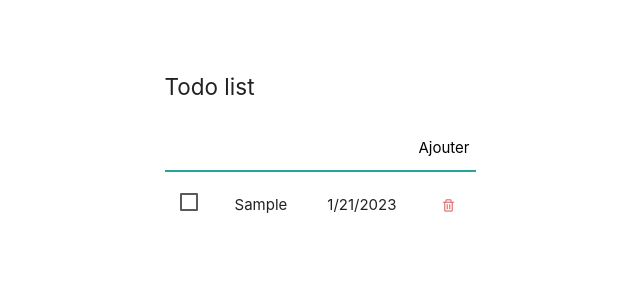
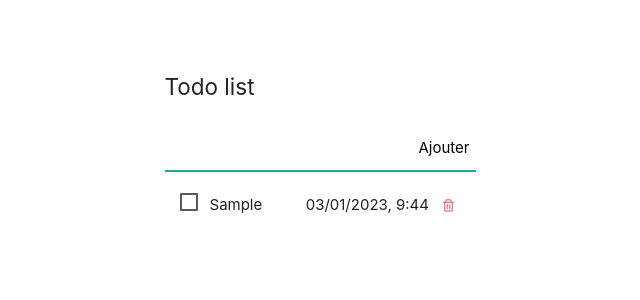
Before and after one commit to emerone/Pokemon-App, an Angular app: page / in a window 1280 px wide. Both pictures are taken after typing "Sample" into the empty fields and a click on the button "Ajouter". Shown: the top 300 px of the page, without its empty margins (320-960 px from the left). Built offline with nearby package versions, Linux system fonts and the light colour scheme.

Commit message:
Using date-fns to format the date

```diff
--- a/package.json
+++ b/package.json
@@ -17,6 +17,7 @@
     "@angular/platform-browser": "^15.2.0",
     "@angular/platform-browser-dynamic": "^15.2.0",
     "@angular/router": "^15.2.0",
+    "date-fns": "^2.29.3",
     "normalize": "^0.3.1",
     "rxjs": "~7.8.0",
     "tslib": "^2.3.0",
--- a/src/app/todo-list.component.css
+++ b/src/app/todo-list.component.css
@@ -30,9 +30,17 @@ h1 {
 .cta-list > div {
   display: flex;
   align-items: center;
-  justify-content: space-between;
-  gap: 1rem;
   padding: 0rem 1rem;
+}
+.cta-list > div > :first-child {
+  margin-right: 1rem;
+}
+.cta-list > div > :nth-child(2) {
+  margin-right: auto;
+}
+.cta-list > div > :nth-child(3) {
+  margin-left: 1rem;
+  margin-right: 0.5rem;
 }
 .cta-list > div > p::first-letter {
   text-transform: uppercase;
--- a/src/app/todo-list.component.html
+++ b/src/app/todo-list.component.html
@@ -4,13 +4,13 @@
     <input type="text" #input (keydown)="addListItem($event, input)"><button (click)="addListItem($event, input)">Ajouter</button>
   </div>
   <div class="cta-list">
-    <div *ngFor="let item of items" style="">
+    <div *ngFor="let item of items">
       <label >
         <input type="checkbox" />
         <span style="padding: 0.5rem;"></span>
       </label>
-      <p>{{item.text}}</p>
-      <p>{{item.date}}</p>
+      <p>{{ item.text }}</p>
+      <p>{{ item.date }}</p>
       <i #el (click)="removeParent($event)" class='bx bx-trash'></i>
     </div>
   </div>
--- a/src/app/todo-list.component.ts
+++ b/src/app/todo-list.component.ts
@@ -1,4 +1,5 @@
 import { Component } from '@angular/core';
+import { format } from 'date-fns';
 
 @Component({
   selector: 'app-root',
@@ -18,10 +19,9 @@ export class AppTodoList {
 
     const value: string = input.value
 
-    const date: Date = new Date
-    const datePiped: string = date.getDate() + "/" + date.getMonth() + 1 + "/" + date.getFullYear();
+    const formatDate: string = format(new Date(), 'MM/dd/yyyy, h:mm');
 
-    const item = {text: value as string, date: datePiped as string}
+    const item = {text: value as string, date: formatDate as string}
 
     if (e instanceof MouseEvent){
       e.preventDefault;
```
Also changed, not shown: 1 other file (tests, documents, lock files or other folders).
